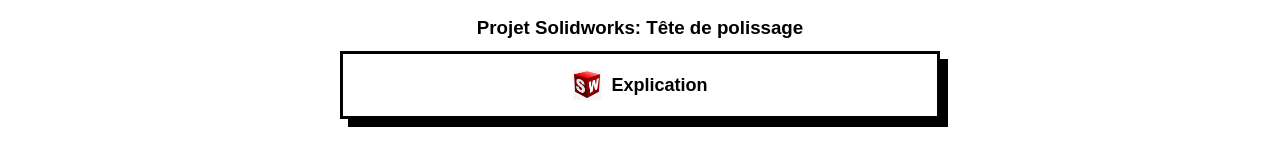
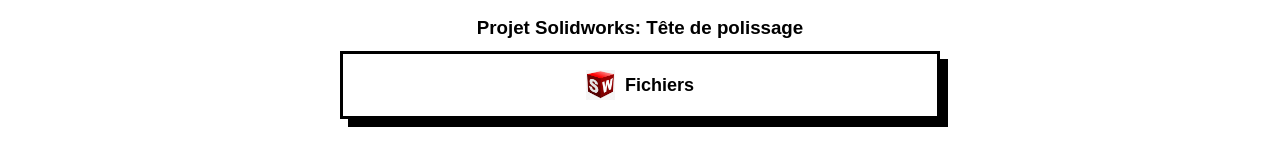
Before and after one commit to christophecandidature/christophecandidature.github.io, a plain HTML site: page index.html in a window 1280 px wide. Shown: the part 798-958 px from the top of the page. Drawn offline with Linux system fonts and the light colour scheme.

Commit message:
Update index.html

```diff
--- a/index.html
+++ b/index.html
@@ -214,7 +214,7 @@
         <h3>Projet Solidworks: Tête de polissage</h3>
 
         <a class= "btnlink" href="projet_solidworks.html">
-            <div class="textalign"><img src="logo/solidworks.jpg" class="logolink">Explication
+            <div class="textalign"><img src="logo/solidworks.jpg" class="logolink">Fichiers
             </div>
         </a>
 
```
